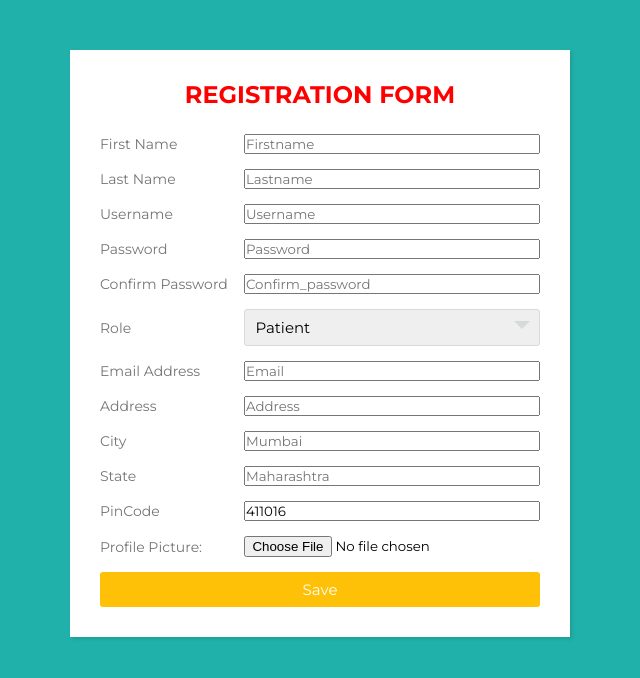
After one commit to krupakanunje/patient_doctor_ATG_Krupa, a Django app: page /reg in a window 1280 px wide. The commit adds this page. Shown: the top 678 px of the page, without its empty margins (320-960 px from the left). Run offline with Django 4.2, Linux system fonts and the light colour scheme.

Commit message:
Initial commit

```diff
--- a/pdenv/patient_doctor/Signup/templates/dashboard_dt.html
+++ b/pdenv/patient_doctor/Signup/templates/dashboard_dt.html
@@ -48,7 +48,7 @@
                   <legend><span class="number">*</span> Your Basic Info</legend>
                   <label for="pp">Profile Picture: </label>
                   <div class="box">
-                    <img src="{% static 'img/doctor.png' %}">
+                    <img src="/media/{{doctor.pic}}" width="233px" height="275px">
 
                   </div>
 
--- a/pdenv/patient_doctor/Signup/templates/dashboard_pt.html
+++ b/pdenv/patient_doctor/Signup/templates/dashboard_pt.html
@@ -50,7 +50,9 @@
                   <legend><span class="number">*</span> Your Basic Info</legend>
                   <label for="pp">Profile Picture: </label>
                   <div class="box">
-                    <img src="{% static 'img/patient.jpg' %}">
+                    <img src="/media/{{patient.pic}}" width="233px" height="275px">
+
+                    <!--<img src="{% static 'img/patient.jpg' %}">-->
 
                   </div>
 
--- /dev/null
+++ b/pdenv/patient_doctor/Signup/templates/sign.html
@@ -0,0 +1,96 @@
+{% load static %}
+<!DOCTYPE html>
+<html lang="en">
+<head>
+    <title>register</title>
+    <meta charset="utf-8">
+    <meta name="viewport" content="width=device-width, initial-scale=1">
+    <title>Signin </title>
+    <link rel="stylesheet" href="{% static '/css/register.css' %}">
+
+
+</head>
+<body>
+    <div class="wrapper">
+        <div class="title">
+          Registration Form
+
+        </div>
+        <form method="POST" action="/reg" style="margin-top:2px;" enctype="multipart/form-data">
+            {% csrf_token %}
+           <h4> {{msg}}</h4>
+        <div class="form">
+            <div class="inputfield">
+                <label>First Name</label>
+                {{ form.first_name }}
+
+             </div>
+              <div class="inputfield">
+                <label>Last Name</label>
+                {{ form.last_name }}
+
+             </div>
+             <div class="inputfield">
+              <label>Username</label>
+              {{ form.username }}
+
+           </div>
+
+             <div class="inputfield">
+                <label>Password</label>
+                {{ form.password }}
+
+             </div>
+            <div class="inputfield">
+                <label>Confirm Password</label>
+                {{ form.confirm_password }}
+
+             </div>
+              <div class="inputfield">
+                <label>Role</label>
+                <div class="custom_select">
+                    {{ form.role }}
+
+                </div>
+             </div>
+              <div class="inputfield">
+                <label>Email Address</label>
+                {{ form.email }}
+
+             </div>
+            <div class="inputfield">
+                <label>Address</label>
+                {{ form.address }}
+
+             </div>
+             <div class="inputfield">
+              <label>City</label>
+              {{ form.city }}
+
+           </div>
+
+           <div class="inputfield">
+              <label>State</label>
+              {{ form.state }}
+
+           </div>
+
+            <div class="inputfield">
+                <label>PinCode</label>
+                {{ form.pincode }}
+
+             </div>
+             <div class="inputfield">
+             <label for="pp">Profile Picture: </label>
+             {{ form.pic }}
+      </div>
+            <div class="inputfield">
+                <button type="submit" class="btn btn-primary">Save</button>
+
+
+            </div>
+        </div>
+    </form>
+    </div>
+</body>
+</html>
--- a/pdenv/patient_doctor/Signup/views.py
+++ b/pdenv/patient_doctor/Signup/views.py
@@ -9,29 +9,6 @@ from .forms import SignupForm
 
 
 # Create your views here.
-def index1(request):
-    if request.method == "POST":
-       msg=""
-       username=request.POST.get('username')
-
-       password = request.POST.get('password')
-       #user = authenticate(request,username=username, password= password)
-       user = authenticate(request,username=username, password= password)
-       if user is not None:
-               for users in user:
-                  print(users.role)
-                  if users.role=="Patient":
-                        return render(request,"dashboard_pt.html",{'patient':users})
-                  else:
-
-                      return render(request,"dashboard_dt.html",{'doctor':users})
-
-       else:
-         # No backend authenticated the credentials
-           msg = "INVALID USERNAME OR PASSWORD"
-           #return redirect("/loginIN")
-           return  render(request,'index.html',{'msg':msg})
-    return  render(request,'index.html')
 
 def index(request):
     if request.method == "POST":
@@ -76,7 +53,7 @@ def dashboard_pt(request):
 
 def dashboard_dt(request):
     return render(request,"dashboard_dt.html")
-def register(request):
+"""def register(request):
     if request.method == "POST":
       msg=""
       fname=request.POST.get('fname')
@@ -106,7 +83,7 @@ def register(request):
            #return redirect("/loginIN")
            return  render(request,'reg.html',{'msg':msg})
     return  render(request,'reg.html')
-
+    """
 def reg(request):
 
     if request.method == 'POST':
--- a/pdenv/patient_doctor/patient_doctor/urls.py
+++ b/pdenv/patient_doctor/patient_doctor/urls.py
@@ -24,8 +24,8 @@ urlpatterns = [
     path("admin/", admin.site.urls),
     path("",views.index),
     path("login",views.index),
-    path("register1",views.register),
-    path('newUser',views.register),
+    #path("register1",views.register),
+    #path('newUser',views.register),
     path("dashboard_pt",views.dashboard_pt),
     path("dashboard_dt",views.dashboard_dt),
     path("reg",views.reg),
```
Also changed, not shown: 1 other file.
